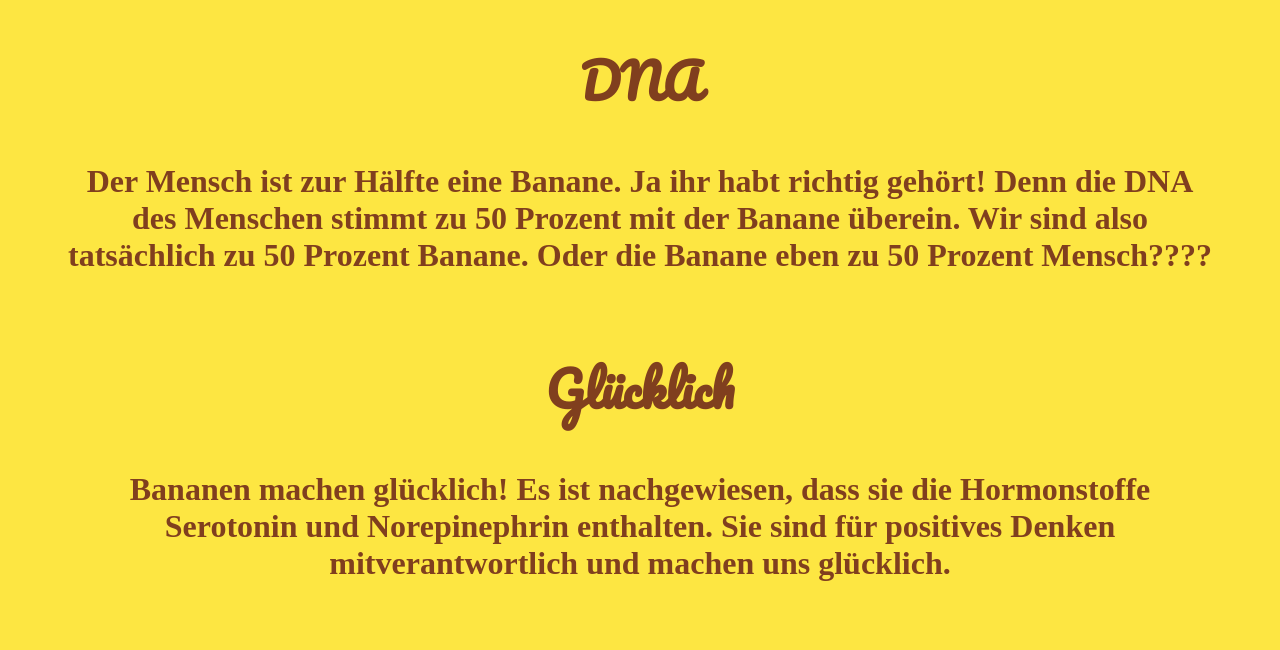
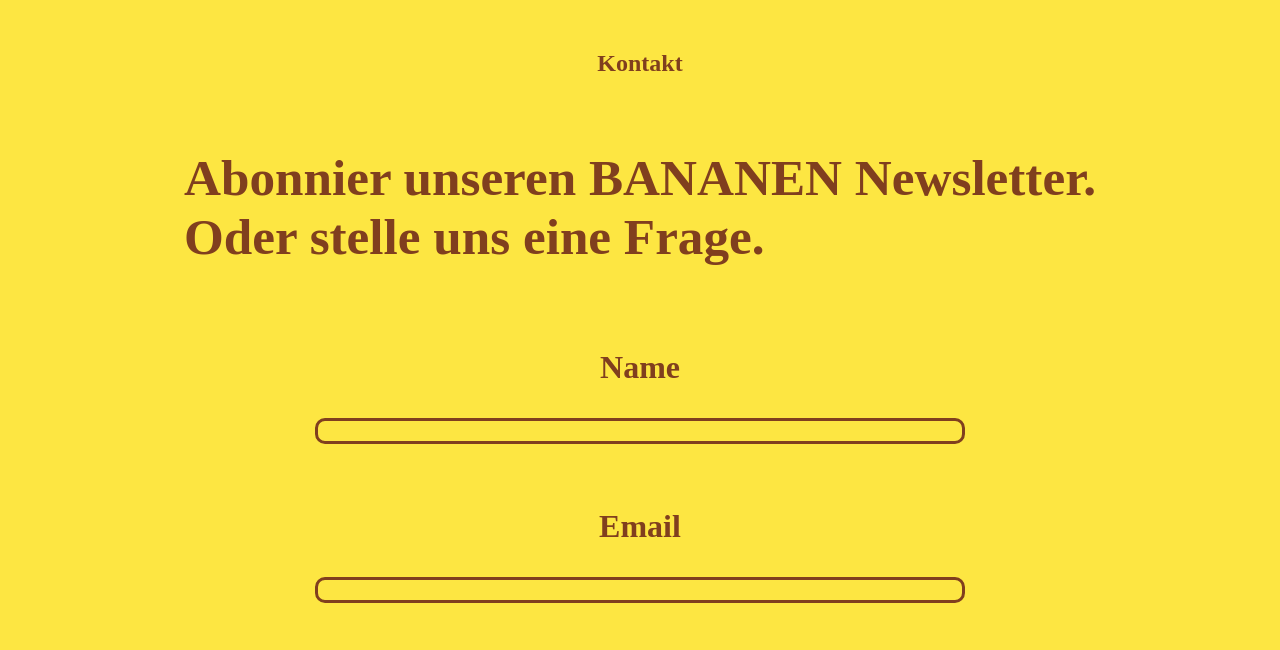
Before and after one commit to Alexdubob/OnePager, a plain HTML site: page index.html in a window 1280 px wide. Shown: the part 1035-1685 px from the top of the page. Drawn offline with Linux system fonts and the light colour scheme.

Commit message:
first commit

```diff
--- a/style.css
+++ b/style.css
@@ -76,12 +76,15 @@ header {
 
 form {
     display: flex;
-    flex-direction: row;
     align-items: center;
     border-radius: 5px;
-    margin:10rem 0;
+    margin:2rem 0;
+    justify-content: space-evenly;
+    flex-direction: column;
 
-
+}
+form p{
+    font-size: clamp(1rem, 4vw, 6rem);
 
 }
 
@@ -93,7 +96,7 @@ input[type="checkbox"] {
 }
 
 label {
-    font-size: clamp(1rem, 3vw, 2rem);
+    font-size: clamp(2em, 3vw, 2rem);
     font-weight: bold;
     margin-bottom: 2rem;
     margin-top: 2rem;
@@ -111,16 +114,17 @@ input[type="submit"] {
     border-radius: 5px;
     font-size: clamp(1rem, 3vw, 1.5rem);
     font-weight: bold;
+
 }
 
 input[type="text"], input[type="email"], textarea[name="Frage"] {
     background-color: var(--main-bg-color);
     border: 3px solid var(--main-font-color);
-    border-radius: 5px;
-    margin-bottom: 6em;
+    border-radius: 10px;
+    margin-bottom: 2em;
     color: var(--main-font-color);
     font-size: 1em;
-    width: 30vw;
+    width: 50vw;
 }
 
 section h2 {
```
Also changed, not shown: index.html (+2 -2 lines).
